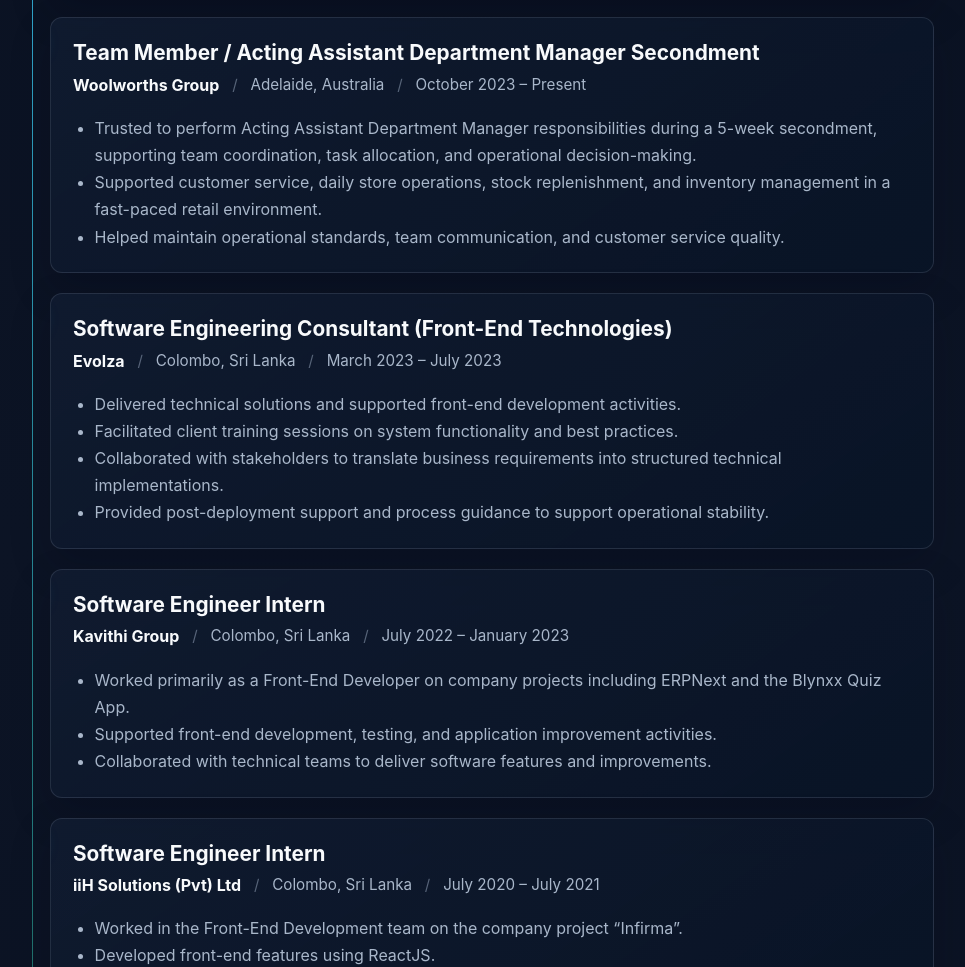
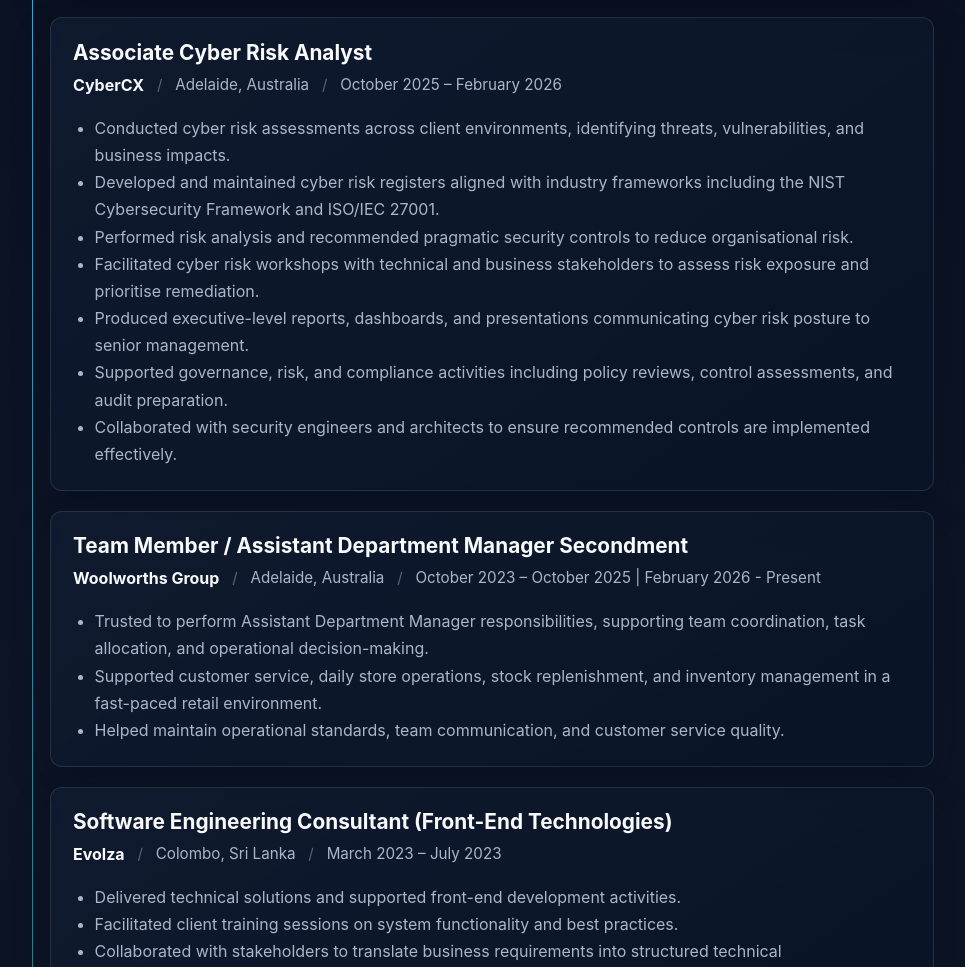
Before and after one commit to vinula98/cyber-portfolio, an Astro site in the folder portfolio-site/: page /resume in a window 1280 px wide. Shown: the part 1157-2124 px from the top of the page, without its empty margins (157-1122 px from the left). Built offline with nearby package versions, Linux system fonts and the light colour scheme; Astro itself is replaced by a stand-in of ours.

Commit message:
dummy data

```diff
--- a/portfolio-site/src/pages/resume.astro
+++ b/portfolio-site/src/pages/resume.astro
@@ -214,15 +214,34 @@ identity security improvements, and cyber risk reduction initiatives.
   </article>
 
   <article class="experience-role">
-    <h3>Team Member / Acting Assistant Department Manager Secondment</h3>
+    <h3>Associate Cyber Risk Analyst</h3>
+    <p class="role-meta">
+      <span class="role-company">CyberCX</span>
+      <span class="role-detail">Adelaide, Australia</span>
+      <span class="role-detail">October 2025 – February 2026</span>
+    </p>
+
+    <ul>
+      <li>Conducted cyber risk assessments across client environments, identifying threats, vulnerabilities, and business impacts.</li>
+      <li>Developed and maintained cyber risk registers aligned with industry frameworks including the NIST Cybersecurity Framework and ISO/IEC 27001.</li>
+      <li>Performed risk analysis and recommended pragmatic security controls to reduce organisational risk.</li>
+      <li>Facilitated cyber risk workshops with technical and business stakeholders to assess risk exposure and prioritise remediation.</li>
+      <li>Produced executive-level reports, dashboards, and presentations communicating cyber risk posture to senior management.</li>
+      <li>Supported governance, risk, and compliance activities including policy reviews, control assessments, and audit preparation.</li>
+      <li>Collaborated with security engineers and architects to ensure recommended controls are implemented effectively.</li>
+    </ul>
+  </article>
+
+  <article class="experience-role">
+    <h3>Team Member / Assistant Department Manager Secondment</h3>
     <p class="role-meta">
       <span class="role-company">Woolworths Group</span>
       <span class="role-detail">Adelaide, Australia</span>
-      <span class="role-detail">October 2023 – Present</span>
+      <span class="role-detail">October 2023 – October 2025 | February 2026 - Present</span>
     </p>
 
     <ul>
-      <li>Trusted to perform Acting Assistant Department Manager responsibilities during a 5-week secondment, supporting team coordination, task allocation, and operational decision-making.</li>
+      <li>Trusted to perform Assistant Department Manager responsibilities, supporting team coordination, task allocation, and operational decision-making.</li>
       <li>Supported customer service, daily store operations, stock replenishment, and inventory management in a fast-paced retail environment.</li>
       <li>Helped maintain operational standards, team communication, and customer service quality.</li>
     </ul>
```
Also changed, not shown: 1 other file.
